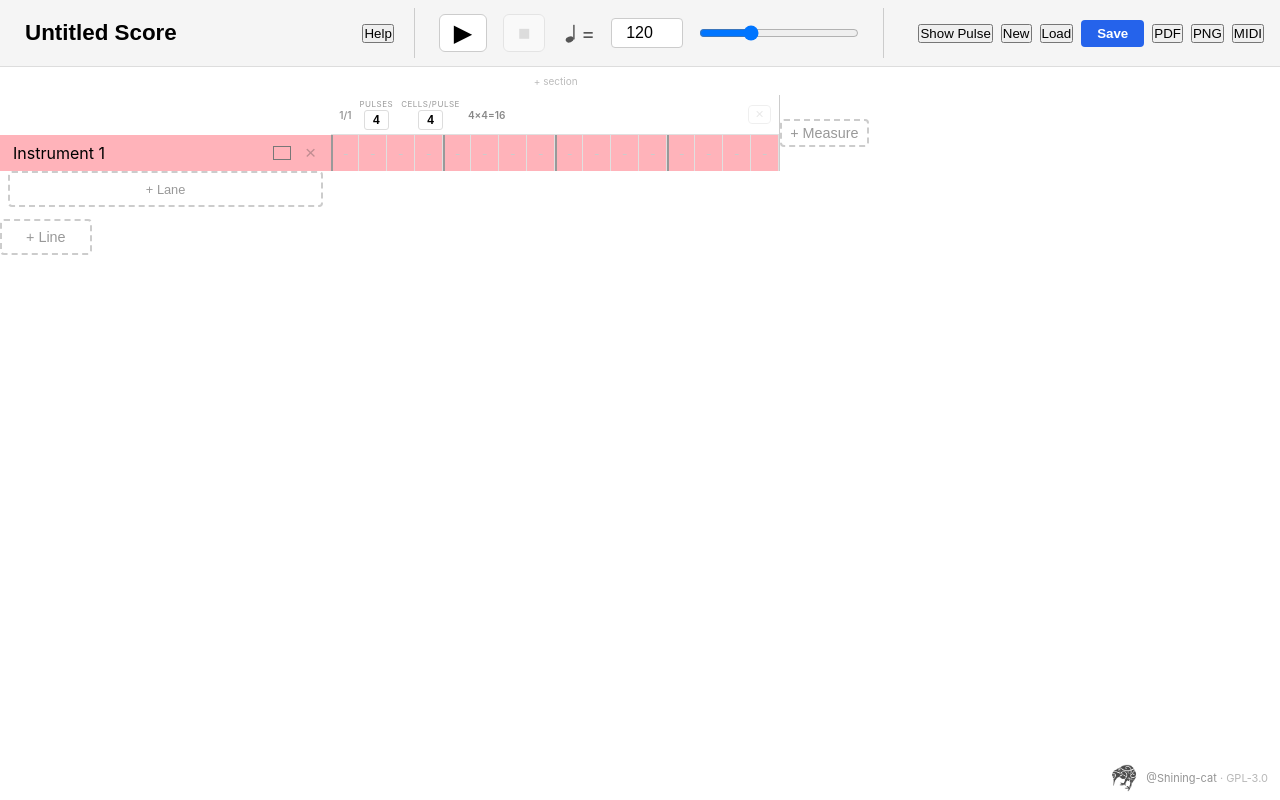
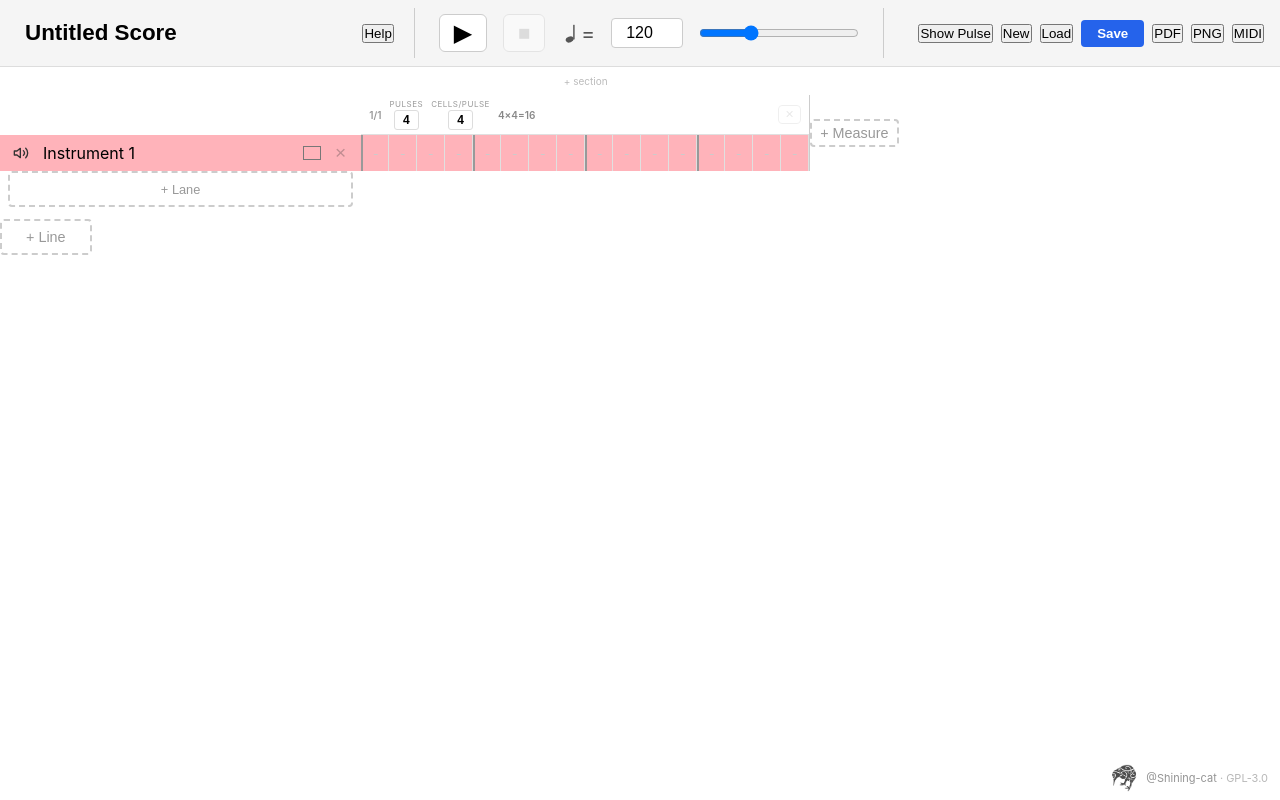
Before and after one commit to shining-cat/boombox, a React (Vite) app: page / in a window 1280 px wide. Built offline with nearby package versions, Linux system fonts and the light colour scheme.

Commit message:
add per-lane mute toggle with visual dimming

```diff
--- a/src/App.tsx
+++ b/src/App.tsx
@@ -243,8 +243,10 @@ function App() {
         onAddMeasure={addMeasure}
         onAddLane={handleAddLane}
         onAddLine={addLine}
+        onToggleMute={transport.toggleMute}
         showPulse={showPulse}
         highlightMeasureIndex={transport.currentMeasureIndex}
+        mutedLaneIds={transport.mutedLanes}
       />
       {contextMenu && (() => {
         const measure = score.lines[contextMenu.lineIndex]?.find(m => m.id === contextMenu.measureId)
--- a/src/audio/useTransport.ts
+++ b/src/audio/useTransport.ts
@@ -19,6 +19,7 @@ export function useTransport(score: Score) {
   const [state, setState] = useState<TransportState>('stopped')
   const [tempo, setTempoState] = useState(score.tempo)
   const [currentMeasureIndex, setCurrentMeasureIndex] = useState(-1)
+  const [mutedLanes, setMutedLanes] = useState<Set<string>>(new Set())
 
   const ctxRef = useRef<AudioContext | null>(null)
   const loaderRef = useRef<SampleLoader | null>(null)
@@ -46,10 +47,12 @@ export function useTransport(score: Score) {
       await ctx.resume()
     }
 
-    // Map lanes to GM note numbers
+    // Map non-muted lanes to GM note numbers
     const instrumentMap: Record<string, number> = {}
     for (const lane of score.lanes) {
-      instrumentMap[lane.id] = autoDetectInstrument(lane.name)
+      if (!mutedLanes.has(lane.id)) {
+        instrumentMap[lane.id] = autoDetectInstrument(lane.name)
+      }
     }
 
     // Load samples for all needed notes
@@ -71,7 +74,7 @@ export function useTransport(score: Score) {
     schedulerRef.current = scheduler
     scheduler.start()
     setState('playing')
-  }, [score, tempo, stopInternal])
+  }, [score, tempo, mutedLanes, stopInternal])
 
   const pause = useCallback(async () => {
     schedulerRef.current?.pause()
@@ -92,6 +95,15 @@ export function useTransport(score: Score) {
   const stop = useCallback(() => {
     stopInternal()
   }, [stopInternal])
+
+  const toggleMute = useCallback((laneId: string) => {
+    setMutedLanes(prev => {
+      const next = new Set(prev)
+      if (next.has(laneId)) next.delete(laneId)
+      else next.add(laneId)
+      return next
+    })
+  }, [])
 
   const setTempo = useCallback((bpm: number) => {
     const clamped = clampTempo(bpm)
@@ -114,10 +126,12 @@ export function useTransport(score: Score) {
     state,
     tempo,
     currentMeasureIndex,
+    mutedLanes,
     play,
     pause,
     resume,
     stop,
     setTempo,
+    toggleMute,
   }
 }
--- a/src/components/Grid/Grid.module.css
+++ b/src/components/Grid/Grid.module.css
@@ -8,6 +8,10 @@
   flex-direction: row;
 }
 
+.laneMuted {
+  opacity: 0.4;
+}
+
 .tripletGroup {
   display: flex;
   flex-direction: row;
--- a/src/components/Grid/Grid.tsx
+++ b/src/components/Grid/Grid.tsx
@@ -6,6 +6,7 @@ interface GridProps {
   measure: Measure
   lanes: Lane[]
   showPulse?: boolean
+  mutedLaneIds?: Set<string>
   onCycleCell: (laneId: string, cellIndex: number) => void
   onCellContextMenu: (laneId: string, cellIndex: number, e: React.MouseEvent) => void
 }
@@ -13,7 +14,7 @@ interface GridProps {
 const noop = () => {}
 const noopCtx = (e: React.MouseEvent) => { e.preventDefault() }
 
-export function Grid({ measure, lanes, showPulse, onCycleCell, onCellContextMenu }: GridProps) {
+export function Grid({ measure, lanes, showPulse, mutedLaneIds, onCycleCell, onCellContextMenu }: GridProps) {
   const { beats, subdivision } = measure.timeSignature
   const tripletBeats = measure.tripletBeats ?? {}
 
@@ -90,8 +91,9 @@ export function Grid({ measure, lanes, showPulse, onCycleCell, onCellContextMenu
           cellOffset += beatCellCount
         }
 
+        const isMuted = mutedLaneIds?.has(lane.id) ?? false
         return (
-          <div key={lane.id} className={styles.laneRow}>
+          <div key={lane.id} className={`${styles.laneRow} ${isMuted ? styles.laneMuted : ''}`}>
             {beatElements}
           </div>
         )
--- a/src/components/LaneHeader/LaneHeader.module.css
+++ b/src/components/LaneHeader/LaneHeader.module.css
@@ -63,3 +63,28 @@
   opacity: 0.3;
   cursor: default;
 }
+
+.muteButton {
+  border: 1px solid transparent;
+  background: transparent;
+  cursor: pointer;
+  padding: 2px 4px;
+  border-radius: 3px;
+  color: inherit;
+  display: flex;
+  align-items: center;
+}
+
+.muteButton:hover,
+.muteButton:focus {
+  border-color: rgba(0, 0, 0, 0.3);
+  outline: none;
+}
+
+.muteButton.muted {
+  opacity: 0.5;
+}
+
+.laneHeaderMuted {
+  opacity: 0.5;
+}
--- a/src/components/LaneHeader/LaneHeader.tsx
+++ b/src/components/LaneHeader/LaneHeader.tsx
@@ -3,22 +3,53 @@ import styles from './LaneHeader.module.css'
 interface LaneHeaderProps {
   name: string
   color: string
+  muted: boolean
   onNameChange: (name: string) => void
   onColorChange: (color: string) => void
+  onToggleMute: () => void
   onRemove: () => void
   canRemove: boolean
+}
+
+function SpeakerIcon({ muted }: { muted: boolean }) {
+  if (muted) {
+    return (
+      <svg width="16" height="16" viewBox="0 0 24 24" fill="none" stroke="currentColor" strokeWidth="2" strokeLinecap="round" strokeLinejoin="round" aria-hidden="true">
+        <path d="M11 5L6 9H2v6h4l5 4V5z" />
+        <line x1="23" y1="9" x2="17" y2="15" />
+        <line x1="17" y1="9" x2="23" y2="15" />
+      </svg>
+    )
+  }
+  return (
+    <svg width="16" height="16" viewBox="0 0 24 24" fill="none" stroke="currentColor" strokeWidth="2" strokeLinecap="round" strokeLinejoin="round" aria-hidden="true">
+      <path d="M11 5L6 9H2v6h4l5 4V5z" />
+      <path d="M19.07 4.93a10 10 0 010 14.14" />
+      <path d="M15.54 8.46a5 5 0 010 7.07" />
+    </svg>
+  )
 }
 
 export function LaneHeader({
   name,
   color,
+  muted,
   onNameChange,
   onColorChange,
+  onToggleMute,
   onRemove,
   canRemove,
 }: LaneHeaderProps) {
   return (
-    <div className={styles.laneHeader} style={{ backgroundColor: color }}>
+    <div className={`${styles.laneHeader} ${muted ? styles.laneHeaderMuted : ''}`} style={{ backgroundColor: color }}>
+      <button
+        className={`${styles.muteButton} ${muted ? styles.muted : ''}`}
+        onClick={onToggleMute}
+        title={muted ? 'Unmute lane' : 'Mute lane'}
+        aria-label={muted ? 'Unmute lane' : 'Mute lane'}
+      >
+        <SpeakerIcon muted={muted} />
+      </button>
       <input
         className={styles.nameInput}
         type="text"
--- a/src/components/Score/Score.tsx
+++ b/src/components/Score/Score.tsx
@@ -28,8 +28,10 @@ interface ScoreProps {
   onAddMeasure: (lineIndex: number) => void
   onAddLane: () => void
   onAddLine: () => void
+  onToggleMute: (laneId: string) => void
   showPulse?: boolean
   highlightMeasureIndex?: number
+  mutedLaneIds?: Set<string>
 }
 
 function computeSections(measures: ScoreType['lines'][0]): Section[] {
@@ -69,8 +71,10 @@ export function Score({
   onAddMeasure,
   onAddLane,
   onAddLine,
+  onToggleMute,
   showPulse,
   highlightMeasureIndex,
+  mutedLaneIds,
 }: ScoreProps) {
   const canRemoveLane = score.lanes.length > 1
   const insertBtnWidth = 20
@@ -171,8 +175,10 @@ export function Score({
                   key={lane.id}
                   name={lane.name}
                   color={lane.color}
+                  muted={mutedLaneIds?.has(lane.id) ?? false}
                   onNameChange={name => onLaneNameChange(lane.id, name)}
                   onColorChange={color => onLaneColorChange(lane.id, color)}
+                  onToggleMute={() => onToggleMute(lane.id)}
                   onRemove={() => onRemoveLane(lane.id)}
                   canRemove={canRemoveLane}
                 />
@@ -307,6 +313,7 @@ export function Score({
                           measure={measure}
                           lanes={score.lanes}
                           showPulse={showPulse}
+                          mutedLaneIds={mutedLaneIds}
                           onCycleCell={(laneId, cellIndex) => onCycleCell(lineIndex, measure.id, laneId, cellIndex)}
                           onCellContextMenu={(laneId, cellIndex, e) => onCellContextMenu(lineIndex, measure.id, laneId, cellIndex, e)}
                         />
```
